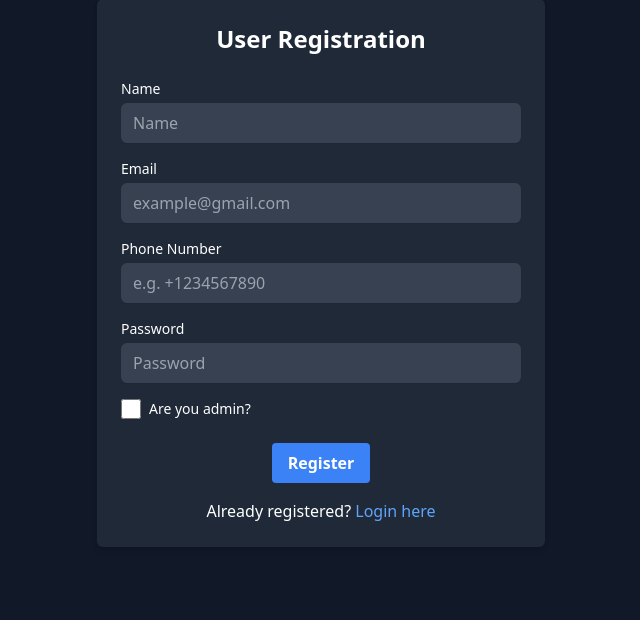
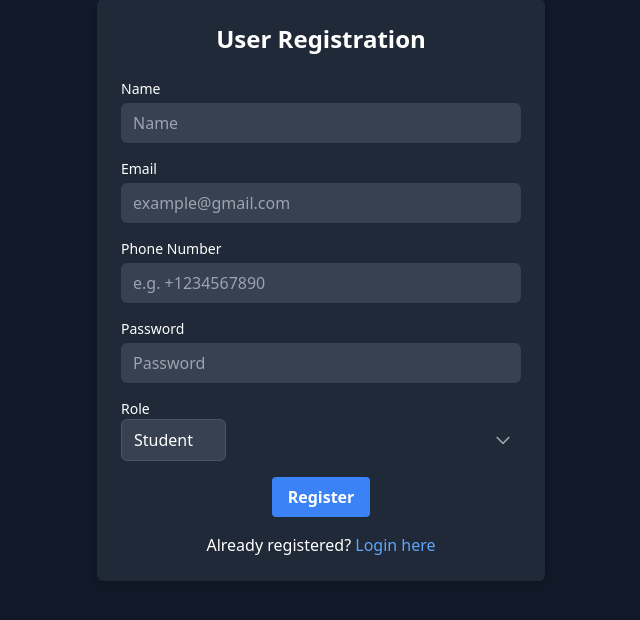
Before and after one commit to Nitesh2-0/Student-Management-System, a Node server app: page /register in a window 1280 px wide. Shown: the part 33-653 px from the top of the page, without its empty margins (319-959 px from the left). Run offline with Node 20, Linux system fonts and the light colour scheme; some libraries are stand-ins or nearby versions.

Commit message:
Handle Log in form

```diff
--- a/index.js
+++ b/index.js
@@ -1,8 +1,9 @@
 const express = require('express');
 const path = require('path');
 const app = express();
+const bcrypt = require('bcrypt')
 const PORT = 8080;
-const User = require('./db');
+const User = require('./models/student');
 const Admin = require('./models/admin')
 const session = require('express-session');
 
@@ -24,14 +25,34 @@ app.use(session({
   saveUninitialized: true
 }));
 
-
-app.get('/',(req,res,next) =>{
-  res.render('studentFeed')
+app.get('/', async (req,res,next) =>{
+  res.render('studentFeed',{student:false})
 })
 
 app.get('/login',(req,res) =>{
   res.render('login');
 })
+
+
+/** Login Start Here */
+app.post('/login', async (req, res) => {
+  const { email, password } = req.body;
+  console.log(email + " " + password);
+  const user = await User.findOne({ email });
+
+  if (user && user.password === password) {
+    return res.redirect('/studentFeed');
+  } else {
+    const admin = await Admin.findOne({ email });
+    if (admin && admin.password === password) {
+      req.session.email = email;
+      return res.redirect('/adminFeed');
+    }
+  }
+  res.redirect('/');
+});
+
+/** Login End Here */
 
 app.get('/register', (req,res) => {
   res.render('register')
@@ -40,11 +61,11 @@ app.get('/register', (req,res) => {
 /** Register Route Start Here  */
 app.post('/register', async (req, res, next) => {
   try {
-      let { name, email, phoneNumber, password, isAdmin,idNumber} = req.body;
-      isAdmin = isAdmin === 'on';
+      let { name, email, phoneNumber, password,role,idNumber} = req.body;
+      role === 'admin';
       let isNumberValid = idNumber.startsWith("@TIT85");
 
-      if (isAdmin && isNumberValid) {
+      if (role && isNumberValid) {
           let admin = await Admin.create({
               name,
               email,
@@ -53,7 +74,7 @@ app.post('/register', async (req, res, next) => {
               adminId:idNumber
           });
 
-          req.session.idNumber = idNumber;
+          req.session.email = email;
           res.redirect('/adminFeed');
       } else {
         let user = await User.create({
@@ -63,9 +84,12 @@ app.post('/register', async (req, res, next) => {
           password,
           college:"Technocrats Institue of Technology Bhopal MP",
           passingYear:"2025",
-          course:"BTech"
+          course:"BTech",
+
         });
-        res.redirect("/");
+        flg = 1;
+        req.session.email = email;
+        res.redirect("/studentFeed");
       }
 
   } catch (err) {
@@ -78,16 +102,16 @@ app.post('/register', async (req, res, next) => {
 /** AdminFeed page Start */
 app.get('/adminFeed', async (req, res) => {
   try {
-    const adminId = req.session.idNumber;
+    const adminEmail = req.session.email;
     // console.log(adminId);
 
-    if (!adminId) {
+    if (!adminEmail) {
       return res.redirect('/register');
     }
 
-    const admin = await Admin.find({ adminId: adminId });
-
-    if (!admin) {
+    const admin = await Admin.find({ email: adminEmail });
+    console.log(admin)
+    if (!adminEmail) {
       return res.redirect('/register');
     }
 
@@ -171,12 +195,16 @@ app.get('/student-details/:id', async (req, res) => {
 /** Addmin Details Here */
 app.get('/adminFeed/admin',async (req,res) =>{
 
-  let id = req.session.idNumber;
+  let email = req.session.email;
   let isAdmin = "YES";
 
-  let adminData = await Admin.find({adminId:id});
-  console.log(id);
+  let adminData = await Admin.find({email});
 
   res.render('adminDets',{title:"Admin",adminData})
 })
 /** Addmin Details End Here*/
+
+/** Student Feed Here*/
+app.get('/studentFeed',async (req,res) => {
+  res.render('studentFeed', {student:true});
+})
--- a/db.js
+++ b/models/student.js
@@ -34,6 +34,7 @@ const userSchema = new mongoose.Schema({
     default:
       "https://photoaid.com/en/tools/_next/static/images/before-25ed01ce5b208e9df51888c519ef7949.webp",
   },
+  role: { type: String, enum: ['student', 'admin'], default: 'student' },
   course:{
     type:String,
     require:true,
--- a/views/adminFeed.ejs
+++ b/views/adminFeed.ejs
@@ -6,6 +6,7 @@
     <title>Student Management System</title>
     <link href="https://cdn.jsdelivr.net/npm/tailwindcss@2.2.19/dist/tailwind.min.css" rel="stylesheet">
     <link href="https://cdn.jsdelivr.net/npm/remixicon@4.2.0/fonts/remixicon.css" rel="stylesheet">
+    <link rel="shortcut icon" href="/images/TIT-logo.webp" type="image/x-icon">
 </head>
 <body class="bg-gray-200 md:flex">
 
--- a/views/edit.ejs
+++ b/views/edit.ejs
@@ -5,6 +5,7 @@
 <meta name="viewport" content="width=device-width, initial-scale=1.0">
 <title>Edit Profile</title>
 <script src="https://cdn.tailwindcss.com"></script>
+<link rel="shortcut icon" href="/images/TIT-logo.webp" type="image/x-icon">
 </head>
 <body class="bg-gray-200 flex justify-center items-center h-screen">
 
--- a/views/register.ejs
+++ b/views/register.ejs
@@ -5,6 +5,7 @@
     <meta name="viewport" content="width=device-width, initial-scale=1.0">
     <title>User Registration</title>
     <link href="https://cdn.jsdelivr.net/npm/tailwindcss@2.2.19/dist/tailwind.min.css" rel="stylesheet">
+    <link rel="shortcut icon" href="/images/TIT-logo.webp" type="image/x-icon">
 </head>
 <body class="bg-gray-900 text-white">
     <div class="max-w-md mx-auto mt-8 bg-gray-800 shadow-md rounded-md overflow-hidden">
@@ -33,11 +34,19 @@
                     <label for="idNumber" class="block text-sm font-medium text-white">ID Number</label>
                     <input type="text" id="idNumber" name="idNumber" class="mt-1 focus:ring-blue-500 focus:border-blue-500 block w-full px-3 py-2 border-gray-600 rounded-md shadow-sm focus:outline-none focus:ring-indigo-500 focus:border-indigo-500 bg-gray-700 text-white" placeholder="ID Number" >
                 </div>
-                <div class="mb-6">
-                    <label class="flex items-center text-white">
-                        <input type="checkbox" class="form-checkbox h-5 w-5 text-blue-400" name="isAdmin" id="isAdminCheckbox">
-                        <span class="ml-2 text-sm">Are you admin?</span>
-                    </label>
+                <div class="mb-4">
+                    <label for="role" class="block text-sm font-medium text-white">Role</label>
+                    <div class="relative">
+                        <select id="role" name="role" class="appearance-none bg-gray-700 border-gray-600 border rounded-md px-3 py-2 pr-8 focus:outline-none focus:border-blue-500 focus:ring-blue-500 text-white">
+                            <option value="student">Student</option>
+                            <option value="admin">Admin</option>
+                        </select>
+                        <div class="absolute inset-y-0 right-0 flex items-center px-2 pointer-events-none">
+                            <svg class="h-5 w-5 text-gray-400" fill="none" stroke="currentColor" viewBox="0 0 24 24" xmlns="http://www.w3.org/2000/svg">
+                                <path stroke-linecap="round" stroke-linejoin="round" stroke-width="2" d="M19 9l-7 7-7-7"></path>
+                            </svg>
+                        </div>
+                    </div>
                 </div>
                 <div class="flex items-center justify-center">
                     <button type="submit" class="bg-blue-500 hover:bg-blue-700 text-white font-bold py-2 px-4 rounded">
@@ -52,11 +61,11 @@
     </div>
 
     <script>
-        const isAdminCheckbox = document.getElementById('isAdminCheckbox');
+        const roleDropdown = document.getElementById('role');
         const idNumberField = document.getElementById('idNumberField');
 
-        isAdminCheckbox.addEventListener('change', function() {
-            if (this.checked) {
+        roleDropdown.addEventListener('change', function() {
+            if (this.value === 'admin') {
                 idNumberField.style.display = 'block';
             } else {
                 idNumberField.style.display = 'none';
--- a/views/student.ejs
+++ b/views/student.ejs
@@ -5,6 +5,7 @@
     <meta name="viewport" content="width=device-width, initial-scale=1.0">
     <title>Update Details Form</title>
     <link href="https://cdn.jsdelivr.net/npm/tailwindcss@2.2.19/dist/tailwind.min.css" rel="stylesheet">
+    <link rel="shortcut icon" href="/images/TIT-logo.webp" type="image/x-icon">
 </head>
 <body class="bg-gray-200 p-6">
     <h1 class="text-2xl font-bold mb-6">Update Details</h1>
--- a/views/userDets.ejs
+++ b/views/userDets.ejs
@@ -6,6 +6,7 @@
     <title><%= userDets.name %></title>
     <link href="https://cdn.jsdelivr.net/npm/tailwindcss@2.2.19/dist/tailwind.min.css" rel="stylesheet">
     <link href="https://cdn.jsdelivr.net/npm/remixicon@4.2.0/fonts/remixicon.css" rel="stylesheet"/>
+    <link rel="shortcut icon" href="/images/TIT-logo.webp" type="image/x-icon">
 </head>
 <body class="bg-gray-500">
   <main class="container mx-auto h-screen flex flex-col justify-center items-center p-8">
```
Also changed, not shown: services/currentId.js (added, +16 -0 lines), views/adminDets.ejs (+15 -1 lines), views/login.ejs (+4 -3 lines), views/studentFeed.ejs (+19 -12 lines).
